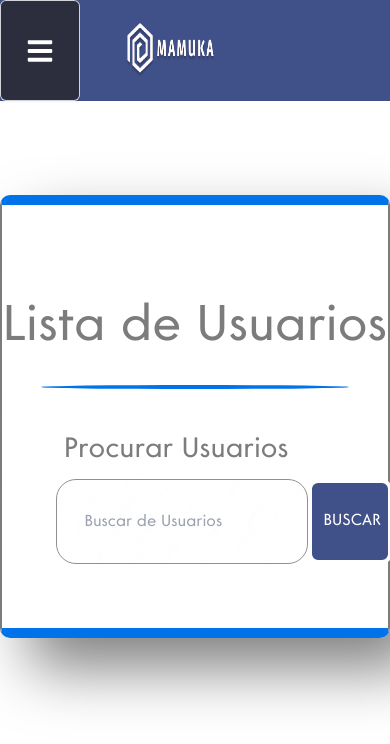
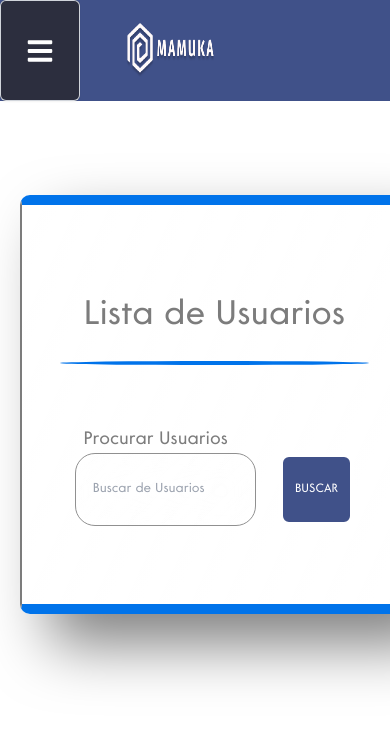
Before and after one commit to MamukaSenai/React-Mamuka, a React (Vite) app: page /listadevs in a window 390 px wide. Shown: the top 744 px of the page. Built offline with nearby package versions, Linux system fonts and the light colour scheme.

Commit message:
responsividade da pagina de Lista usuarios

```diff
--- a/src/pages/Administrador/ListaDevs/style.css
+++ b/src/pages/Administrador/ListaDevs/style.css
@@ -14,7 +14,8 @@ main#lista-devs {
     display: flex;
     justify-content: center;
     align-items: center;
-
+    margin-left: 10%;
+    margin-right: 10%;
 
 }
 
@@ -213,3 +214,175 @@ main#lista-devs {
     background-color: white;
     color: var(--azulP);
 }
+
+@media screen and (max-width: 827px) {
+    .campo-label button{
+        width: 29%;
+    }
+}
+@media screen and (max-width: 801px) {
+    .campo-label button{
+        width: 28%;
+    }
+}
+@media screen and (max-width: 763px) {
+    .campo-label button{
+        width: 27%;
+    }
+}
+@media screen and (max-width: 725px) {
+    .campo-label button{
+        width: 26%;
+    }
+}
+@media screen and (max-width: 695px) {
+    .campo-label button{
+        width: 25%;
+    }
+}
+@media screen and (max-width: 668px) {
+    .campo-label button{
+        width: 24%;
+    }
+    .campo-label input{
+        height: 10vh;
+        width: 65%;
+    }
+}
+@media screen and (max-width: 656px) {
+    .wrapper_form label{
+        font-size: 26px;
+    }
+}
+@media screen and (max-width: 647px) {
+    .campo-label button{
+        padding-right: 0;
+        padding-left: 0;
+    }
+}
+@media screen and (max-width: 637px) {
+    .wrapper_form label{
+        font-size: 25.5px;
+    }
+    #lista-devs h1{
+        font-size: 48px;
+    }
+}
+@media screen and (max-width: 614px) {
+    #lista-devs h1{
+        font-size: 46px;
+    }
+    .wrapper_form label{
+        font-size: 24px;
+    }
+}
+@media screen and (max-width: 583px) {
+    .campo-label input{
+        padding: 5% 5% 5% 8%;
+        font-size: 15px;
+    }
+    .wrapper_form label{
+        font-size: 23px;
+    }
+    .campo-label button{
+        font-size: 12.5px;
+        display: flex;
+        justify-content: center;
+        align-items: center;
+    }
+}
+@media screen and (max-width: 549px) {
+    #lista-devs h1{
+        font-size: 42px;
+    }
+    .wrapper_form label{
+        font-size: 22px;
+        padding-bottom: 0;
+        margin-top: 3%;
+    }
+    .campo-label input {
+        height: 9.5vh;
+        font-size: 14px;
+        padding: 5% 5% 5% 6%;
+    }
+    .campo-label button{
+        width: 75px;
+    }
+}
+@media screen and (max-width: 516px) {
+    #lista-devs h1{
+        font-size: 39px;
+    }
+    .wrapper_form label{
+        font-size: 21px;
+        margin-top: 4%;
+    }
+    .campo-label button{
+        font-size: 12px;
+    }
+}
+@media screen and (max-width: 500px) {
+    #lista-devs h1{
+        font-size: 37px;
+    }
+    .wrapper_form label{
+        font-size: 20px;
+        margin-top: 4%;
+    }
+    .campo-label input {
+        font-size: 13px;
+    }
+
+}
+@media screen and (max-width: 476px) {
+    .container_lista_devs{
+        margin-left: 9.5%;
+        margin-right: 9.5%;
+    }
+
+}
+@media screen and (max-width: 460px) {
+    .container_lista_devs{
+        margin-left: 6%;
+        margin-right: 6%;
+    }
+}
+@media screen and (max-width: 444px) {
+    .container_lista_devs{
+        margin-left: 5%;
+        margin-right: 5%;
+    }
+}
+@media screen and (max-width: 434px) {
+    .campo-label input{
+        height: 8.7vh;
+    }
+}
+@media screen and (max-width: 416px) {
+    .wrapper_form label{
+        font-size: 19.5px;
+        margin-top: 6%;
+    }
+    #lista-devs h1{
+        font-size: 34px;
+    }
+}
+@media screen and (max-width: 402px) {
+    .wrapper_form label{
+        font-size: 18.5px;
+        margin-top: 7.5%;
+    }
+}
+@media screen and (max-width: 410px) {
+    .wrapper_form label{
+        font-size: 18px;
+    }
+}
+@media screen and (max-width: 382px) {
+    .wrapper_form label{
+        font-size: 17.5px;
+    }
+    #lista-devs h1{
+        font-size: 32.5px;
+    }
+}
```
